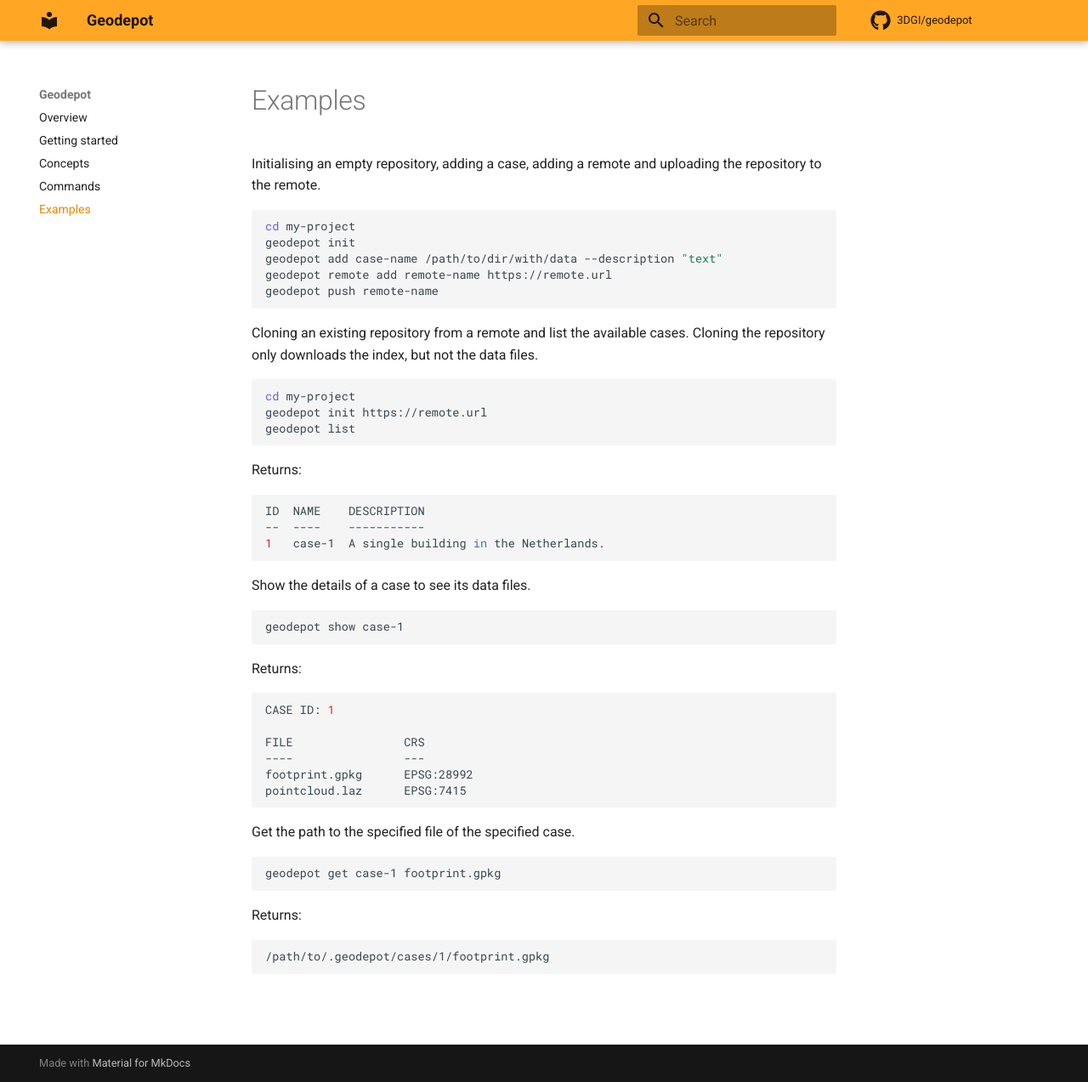
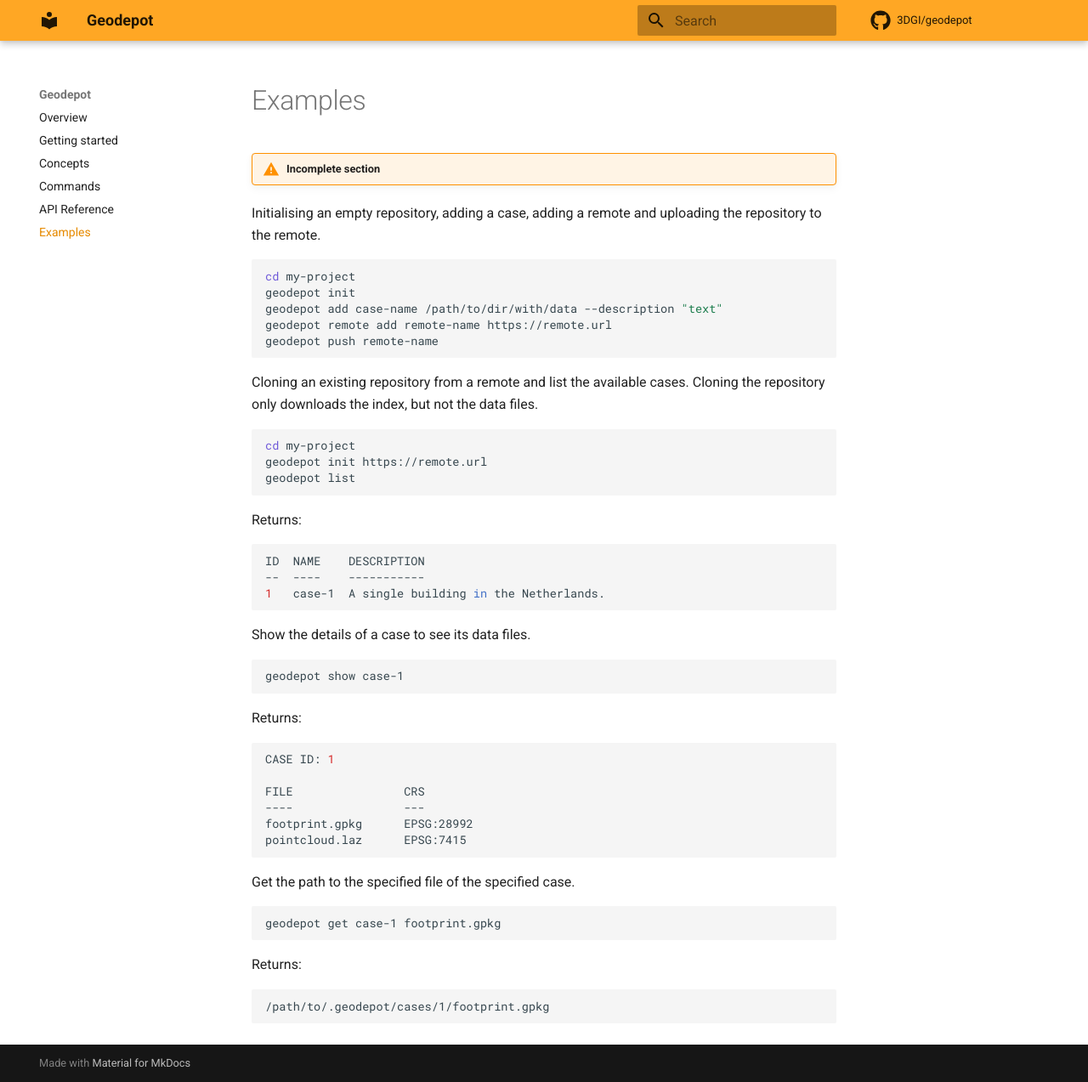
Before and after one commit to 3DBAG/geodepot, an MkDocs documentation site: the page built from docs/examples.md, in a window 1280 px wide and 1273 px high. Shown: the whole window at 85% size. Built offline with MkDocs 1.6.1 and Material for MkDocs 9.7.7, drawn with Linux system fonts in a browser that asks for light colours; comment, search, counter and statistics services are not loaded.

Commit message:
Improve docs

```diff
--- a/docs/examples.md
+++ b/docs/examples.md
@@ -1,4 +1,6 @@
 # Examples
+
+!!! warning "Incomplete section"
 
 Initialising an empty repository, adding a case, adding a remote and uploading the repository to the remote.
 
--- a/mkdocs.yml
+++ b/mkdocs.yml
@@ -32,9 +32,12 @@
   - pymdownx.superfences
   - pymdownx.tabbed:
       alternate_style: true
+  - admonition
+  - pymdownx.details
 nav:
   - Overview: index.md
   - Getting started: getting-started.md
   - Concepts: concepts.md
   - Commands: cli.md
+  - API Reference: api.md
   - Examples: examples.md
```
Also changed, not shown: docs/api.md (added, +3 -0 lines), docs/getting-started.md (+2 -0 lines).
